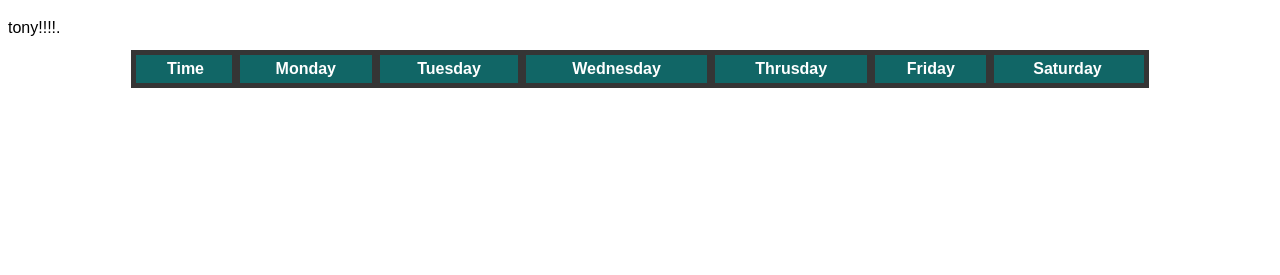
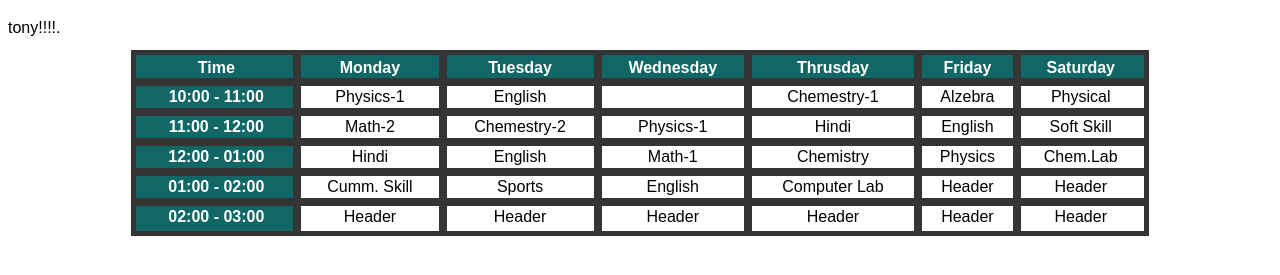
Before and after one commit to emschorsch/sports-schedule, a plain HTML site: page index.html in a window 1280 px wide. Shown: the part 61-336 px from the top of the page. Drawn offline with Linux system fonts and the light colour scheme.

Commit message:
added boxes

```diff
--- a/index.html
+++ b/index.html
@@ -18,20 +18,20 @@
 
     td
     {
-        padding: 5px 10px;
+        padding: 5px 4px;
     }
 
     th
     {
         background:  rgb(17 , 102 , 102);
         color: white;
-        padding: 5px 10px;
+        padding: 4px 4px;
     }
 
     td:hover
     {
         cursor: pointer;
-        background: rgb(102, 102, 102);
+        background: rgb(212, 102, 102);
         color: white;
     }
     </style>
@@ -44,14 +44,81 @@
 
 <p>tony!!!!.</p>
 
-<table width="80%" align="center" >
- <th>Time</th>
+    <table width="80%" align="center" >
+    <div id="head_nav">
+    <tr>
+        <th>Time</th>
         <th>Monday</th>
         <th>Tuesday</th>
         <th>Wednesday</th>
         <th>Thrusday</th>
         <th>Friday</th>
         <th>Saturday</th>
+    </tr>
+</div>
+
+    <tr>
+        <th>10:00 - 11:00</th>
+
+            <td>Physics-1</td>
+            <td>English</td>
+            <td title="No Class" class="Holiday"></td>
+            <td>Chemestry-1</td>
+            <td>Alzebra</td>
+            <td>Physical</td>
+        </div>
+    </tr>
+
+    <tr>
+        <th>11:00 - 12:00</td>
+
+            <td>Math-2</td>
+            <td>Chemestry-2</td>
+            <td>Physics-1</td>
+            <td>Hindi</td>
+            <td>English</td>
+            <td>Soft Skill</td>
+        </div>
+    </tr>
+
+    <tr>
+        <th>12:00 - 01:00</td>
+
+            <td>Hindi</td>
+            <td>English</td>
+            <td>Math-1</td>
+            <td>Chemistry</td>
+            <td>Physics</td>
+            <td>Chem.Lab</td>
+
+        </div>
+    </tr>
+
+    <tr>
+        <th>01:00 - 02:00</td>
+
+            <td>Cumm. Skill</td>
+            <td>Sports</td>
+            <td>English</td>
+            <td>Computer Lab</td>
+            <td>Header</td>
+            <td>Header</td>
+
+        </div>
+    </tr>
+
+    <tr>
+        <th>02:00 - 03:00</td>
+
+            <td>Header</td>
+            <td>Header</td>
+            <td>Header</td>
+            <td>Header</td>
+            <td>Header</td>
+            <td>Header</td>
+        </div>
+    </tr>
+</table>
 
 </body>
 </html>
```
